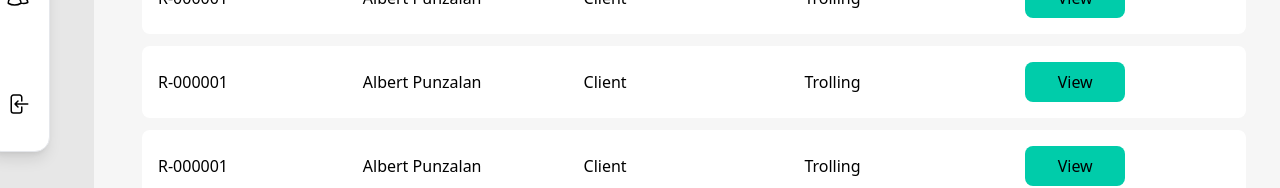
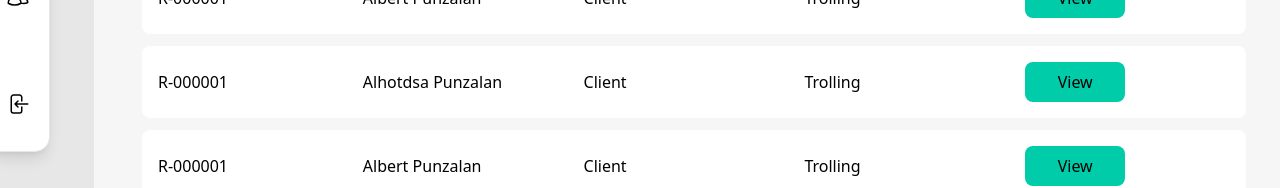
Before and after one commit to ajjixes/LaborLinkz, a Next.js app: page /pages/manage in a window 1280 px wide. Shown: the part 448-636 px from the top of the page. Built offline with nearby package versions, Linux system fonts and the light colour scheme.

Commit message:
Created a manage account and updating the nav bar

```diff
--- a/app/pages/manage/page.tsx
+++ b/app/pages/manage/page.tsx
@@ -84,7 +84,7 @@ const Manage = () => {
               </div>
               <div className="grid grid-cols-5 bg-white py-4 rounded-lg items-center">
                 <div className=" ms-4">R-000001</div>
-                <div>Albert Punzalan</div>
+                <div>Alhotdsa Punzalan</div>
                 <div>Client</div>
                 <div>Trolling</div>
                 <div className="w-[100px] bg-primary text-center py-2 rounded-lg"> View</div>
```
